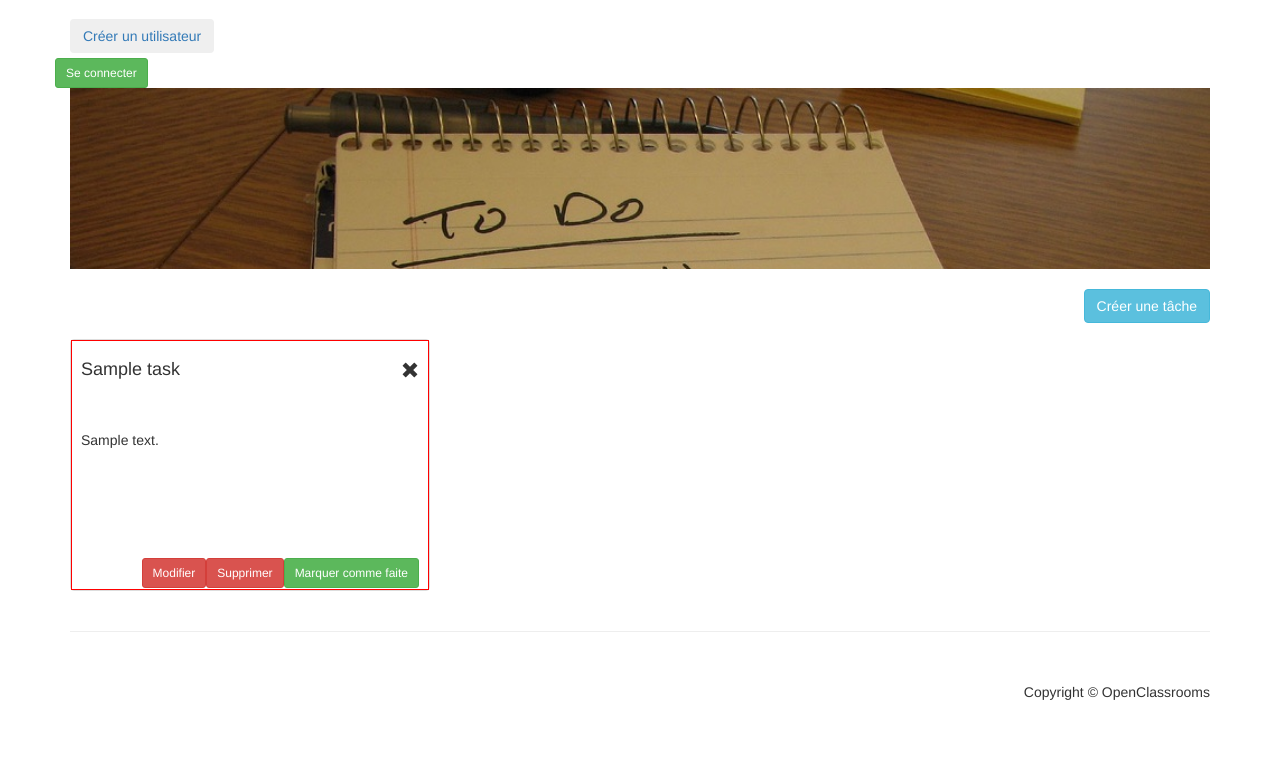
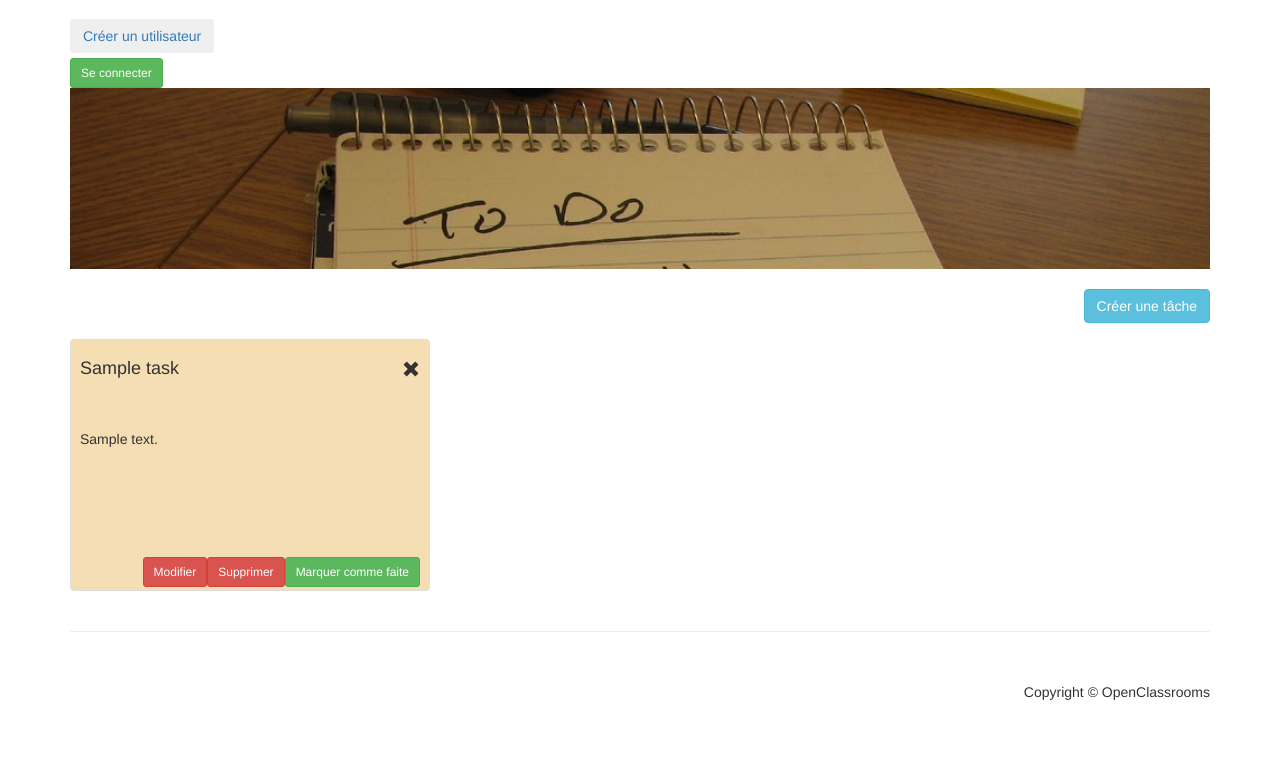
Before and after one commit to Steve237/ToDoList, a Symfony app: template templates/task/list.html.twig in a window 1280 px wide. Shown: the part 51-813 px from the top of the page. Run offline with Twig, Linux system fonts and the light colour scheme; the template is opened without the code that fills it: most values are stand-ins (such as "Sample title", 1, 10 or a date in 2020); some libraries are stand-ins or nearby versions.

Commit message:
update tasks list design

```diff
--- a/public/css/shop-homepage.css
+++ b/public/css/shop-homepage.css
@@ -42,6 +42,7 @@ body {
 
 .thumbnail {
     padding: 0;
+    background-color: wheat;
 }
 
 .thumbnail .caption-full {
@@ -75,8 +76,9 @@ footer {
 
 .size-caption {
 
-    border:solid 1px red;
-    padding-bottom:0px;height:250px;
+    padding-bottom:0px;
+    height:250px;
+    width:100%;
 
 }
 
@@ -92,3 +94,8 @@ margin-bottom:5px;
 
 
 }
+
+.button_user {
+
+    margin-left : 15px;
+}
```
Also changed, not shown: 1 other file.
